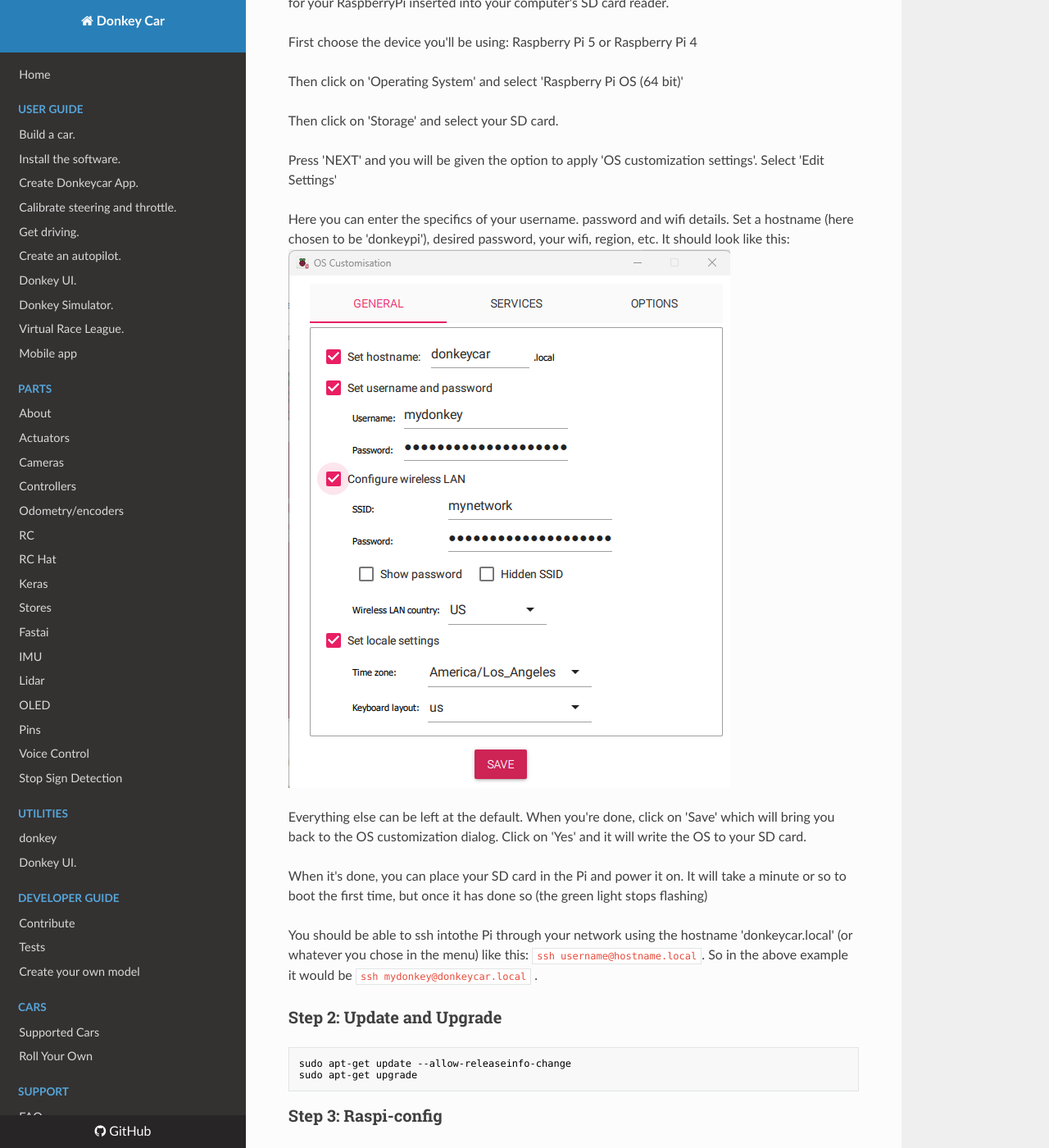
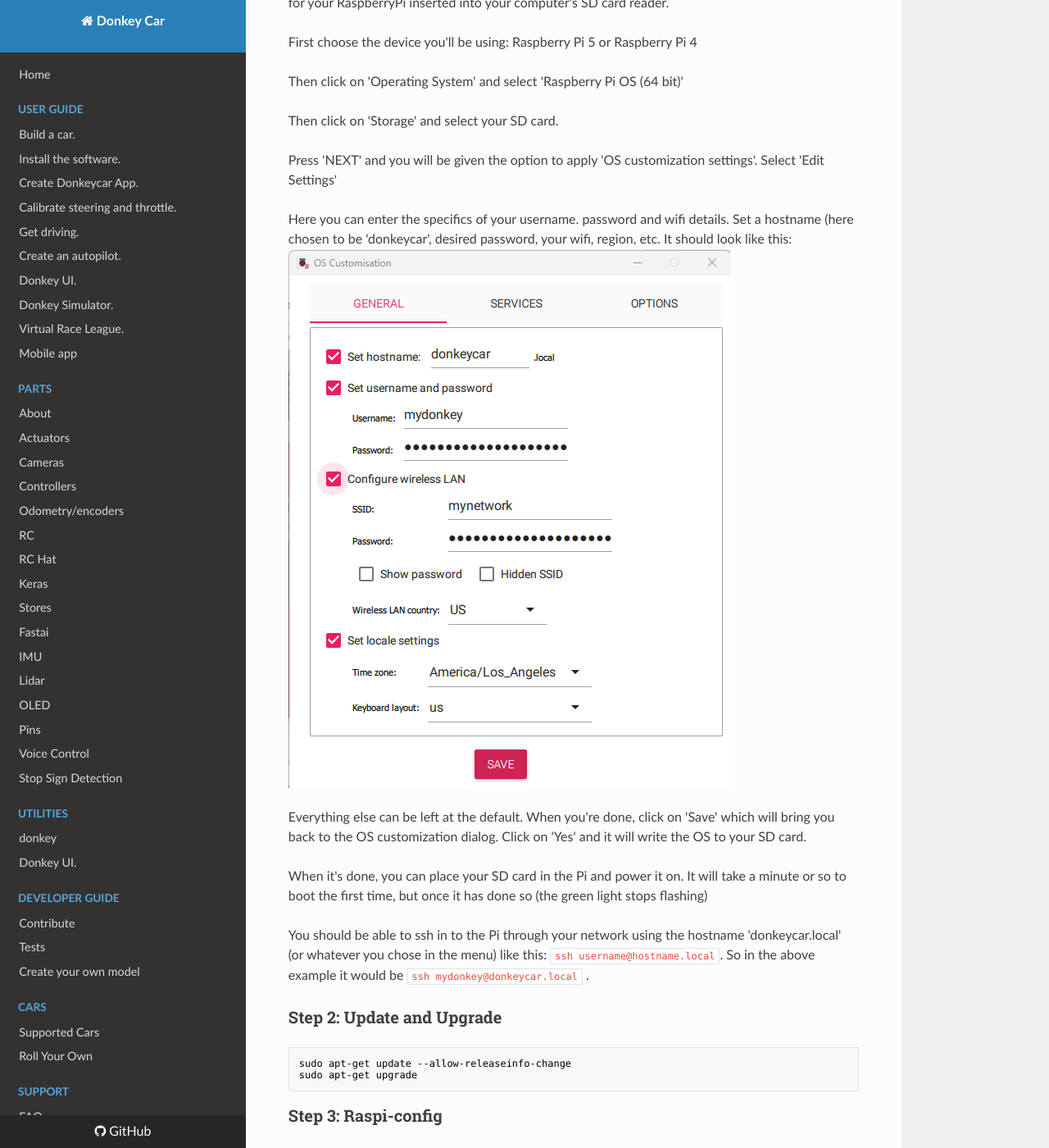
Before and after one commit to autorope/donkeydocs, an MkDocs documentation site: the page built from docs/guide/robot_sbc/setup_raspberry_pi.md, in a window 1280 px wide and 1400 px high, scrolled down 933 px. Shown: the whole window at 82% size. Built offline with MkDocs 1.6.1, drawn with Linux system fonts in a browser that asks for light colours; nearby versions of some CDN libraries.

Commit message:
Update setup_raspberry_pi.md
more types

````diff
--- a/docs/guide/robot_sbc/setup_raspberry_pi.md
+++ b/docs/guide/robot_sbc/setup_raspberry_pi.md
@@ -46,14 +46,14 @@ Then click on 'Storage' and select your SD card.
 Press 'NEXT' and you will be given the option to apply 'OS customization settings'. Select 'Edit Settings'
 
 Here you can enter the specifics of your username. password and wifi details. Set a hostname (here chosen to be
-'donkeypi'), desired password, your wifi, region, etc. It should look like this:
+'donkeycar', desired password, your wifi, region, etc. It should look like this:
 ![imager_advanced_dialog](/assets/imager.png)
 
 Everything else can be left at the default. When you're done, click on 'Save' which will bring you back to the OS customization dialog. Click on 'Yes' and it will write the OS to your SD card.
 
 When it's done, you can place your SD card in the Pi and power it on. It will take a minute or so to boot the first time, but once it has done so (the green light stops flashing)
 
-You should be able to ssh intothe Pi through your network using the hostname 'donkeycar.local' (or whatever
+You should be able to ssh in to the Pi through your network using the hostname 'donkeycar.local' (or whatever
 you chose in the menu) like this: ```ssh username@hostname.local```. So in the above example it would be ```ssh mydonkey@donkeycar.local``` .
 
 
````
